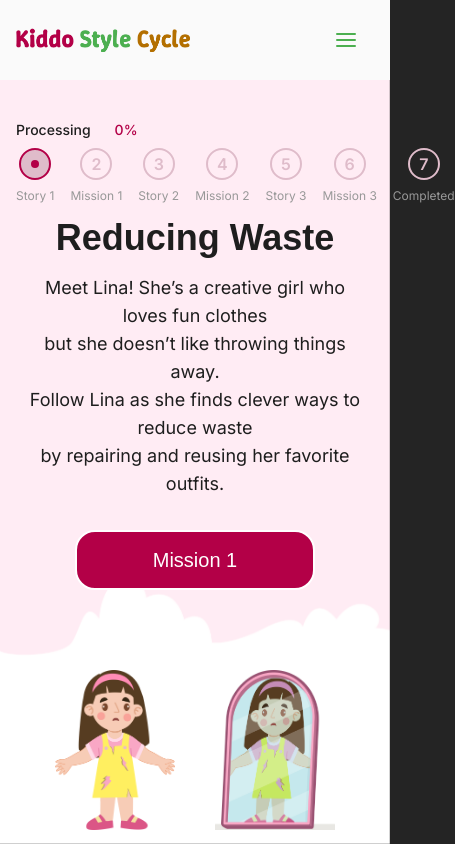
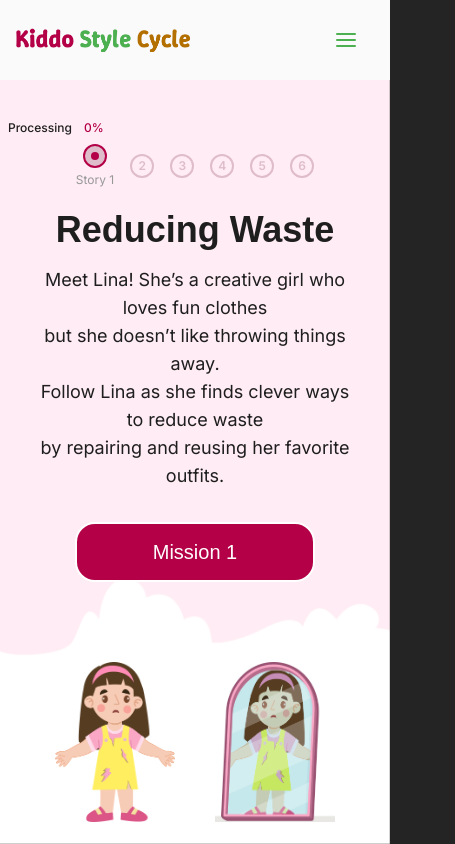
Before and after one commit to Kiddo-Style-Cycle/Termproject-QA, a React (Vite) app: page /game in a window 390 px wide. Both pictures are taken after a click on the button "Let's start". Shown: the top 844 px of the page, 455 px wide, since content can reach past the window. Built offline with nearby package versions, Linux system fonts and the light colour scheme; a web font is replaced by a local one.

Commit message:
Refactor Stepper component for improved responsiveness and layout; remove Completed section from Game component and adjust CSS for body overflow handling.

```diff
--- a/src/animations/Stepper.jsx
+++ b/src/animations/Stepper.jsx
@@ -49,17 +49,17 @@ export default function Stepper({
   };
 
   return (
-    <div className="w-screen min-h-screen mx-auto flex flex-col items-center pt-30">
+    <div className="w-screen min-h-screen mx-auto flex flex-col items-center pt-30 sm:pt-16 lg:pt-30">
       {/* Processing bar */}
       <div
-        className={`flex w-full max-w-4xl gap-6 mb-2 px-4 text-sm font-medium ${percentClassName}`}
+        className={`flex w-full max-w-4xl gap-3 sm:gap-6 mb-2 px-2 sm:px-4 text-xs sm:text-sm font-medium ${percentClassName}`}
       >
         <span className="text-[#1E1E1E]">Processing</span>
         <span className="text-[#B30047]">{progress}%</span>
       </div>
       {/* Step indicators */}
-      <div className={`w-full max-w-4xl px-4 ${stepCircleContainerClassName}`}>
-        <div className={`${stepContainerClassName} flex w-full items-center`}>
+      <div className={`w-full max-w-4xl px-2 sm:px-4 ${stepCircleContainerClassName}`}>
+        <div className={`${stepContainerClassName} flex w-full items-center justify-center gap-4 sm:justify-start`}>
           {stepsArray.map((_, idx) => {
             const stepNum = idx + 1;
             const done = stepNum < currentStep;
@@ -78,7 +78,7 @@ export default function Stepper({
                 <div className="flex flex-col items-center relative flex-shrink-0">
                   <motion.div
                     onClick={() => onIndicatorClick(stepNum)}
-                    className="flex h-8 w-8 items-center justify-center rounded-full font-semibold cursor-pointer z-10"
+                    className="flex h-6 w-6 sm:h-8 sm:w-8 items-center justify-center rounded-full font-semibold cursor-pointer z-10 text-xs sm:text-sm"
                     animate={{
                       backgroundColor: done
                         ? "#B30047"
@@ -95,15 +95,17 @@ export default function Stepper({
                     {indicator}
                   </motion.div>
 
-                  {/* Label */}
-                  <div className="mt-2 text-xs text-[#989898] text-center max-w-full truncate">
+                  {/* Label - Show only active step on mobile, all labels on desktop */}
+                  <div className={`mt-1 sm:mt-2 text-xs sm:text-xs text-[#989898] text-center max-w-full truncate ${
+                    active ? 'block' : 'hidden sm:block'
+                  }`}>
                     {label}
                   </div>
                 </div>
 
-                {/* Connector line between steps */}
+                {/* Connector line between steps - Hidden on mobile */}
                 {idx < totalSteps - 1 && (
-                  <div className="flex-1 h-px mx-2 relative">
+                  <div className="hidden sm:flex flex-1 h-px mx-2 relative justify-center items-center">
                     <div className="absolute top-1/2 left-0 right-0 h-px bg-[#DFBCCA] transform -translate-y-1/2" />
                     <motion.div
                       className="absolute top-1/2 left-0 h-px bg-[#B30047] transform -translate-y-1/2"
@@ -125,7 +127,7 @@ export default function Stepper({
           isCompleted={isCompleted}
           currentStep={currentStep}
           direction={direction}
-          className={`w-full max-w-4xl ${contentClassName}`}
+          className={`w-full max-w-4xl px-2 sm:px-4 ${contentClassName}`}
         >
           {stepsArray[currentStep - 1]}
         </ContentWrapper>
--- a/src/components/GameSections/Completed.jsx
+++ /dev/null
@@ -1,9 +0,0 @@
-import React from 'react'
-
-const Complete = () => {
-  return (
-    <div>Complete</div>
-  )
-}
-
-export default Complete
--- a/src/index.css
+++ b/src/index.css
@@ -28,6 +28,7 @@ body {
   place-items: center;
   min-width: 320px;
   min-height: 100vh;
+  overflow-x: hidden;
 
 }
 
--- a/src/pages/Game.jsx
+++ b/src/pages/Game.jsx
@@ -7,7 +7,7 @@ import Story2    from '../components/GameSections/Story2'
 import Mission2  from '../components/GameSections/Mission2'
 import Story3    from '../components/GameSections/Story3'
 import Mission3  from '../components/GameSections/Mission3'
-import Completed from '../components/GameSections/Completed'
+
 
 export default function Game() {
   const [started, setStarted] = useState(false)
@@ -20,7 +20,6 @@ export default function Game() {
     'Mission 2',
     'Story 3',
     'Mission 3',
-    'Completed',
   ]
 
 //  Started page
@@ -60,9 +59,6 @@ export default function Game() {
         <Mission3 onNext={() => setCurrentStep(7)} onGoBack={() => setCurrentStep(5)} />
       </Step>
 
-      <Step>
-        <Completed />
-      </Step>
     </Stepper>
   )
 }
```
